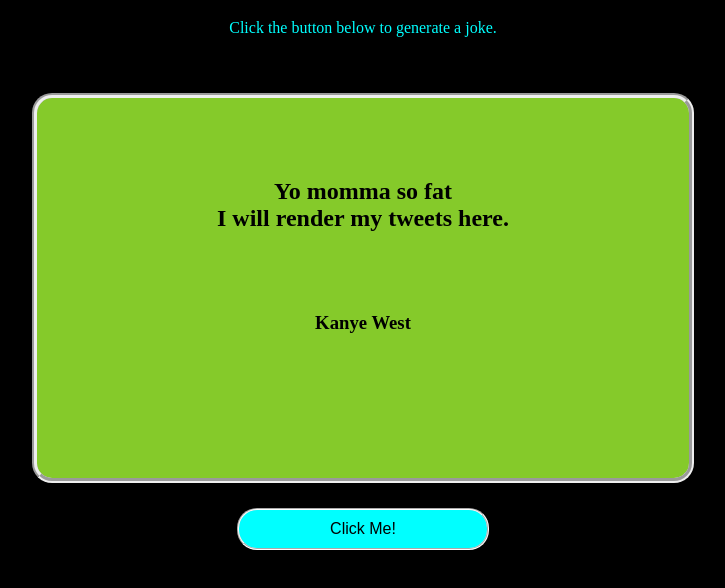
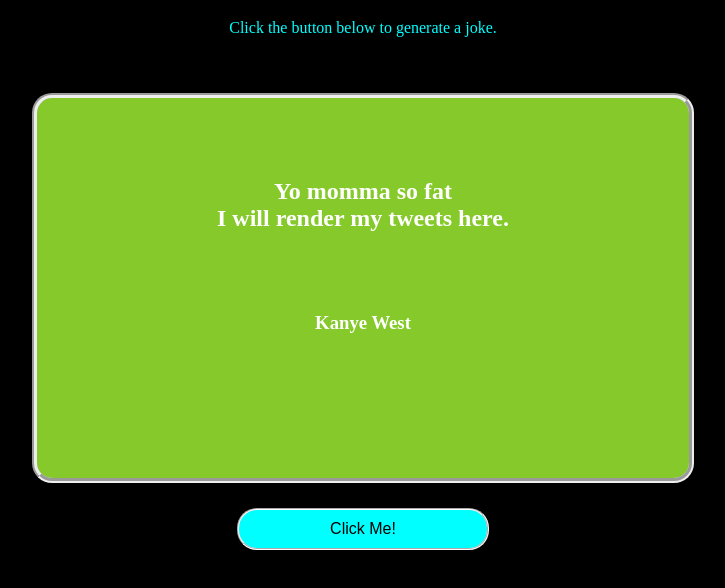
Before and after one commit to NjukiG/random-joke-generator, a website: page index.html in a window 1280 px wide. Both pictures are taken after a click on the button "Click Me!". Shown: the part 146-734 px from the top of the page, without its empty margins (277-1002 px from the left). Drawn offline with Linux system fonts and the light colour scheme; no server answers.

Commit message:
TRying out a dark mode and light mode toggle button. Also added some explanation to the README file

```diff
--- a/index.js
+++ b/index.js
@@ -53,3 +53,12 @@
 
 //Added an event listener for the random colors function.
 button.addEventListener("click", randomizeColors);
+
+
+
+function myFunction() {
+    let element = document.body;
+    element.classList.toggle("dark-mode");
+ }
+
+button.addEventListener("click", myFunction);
--- a/styles.css
+++ b/styles.css
@@ -70,3 +70,9 @@
         height: 45vh;
     }
   }
+
+
+  .dark-mode {
+    background-color: black;
+    color: white;
+  }
```
Also changed, not shown: README.md.
